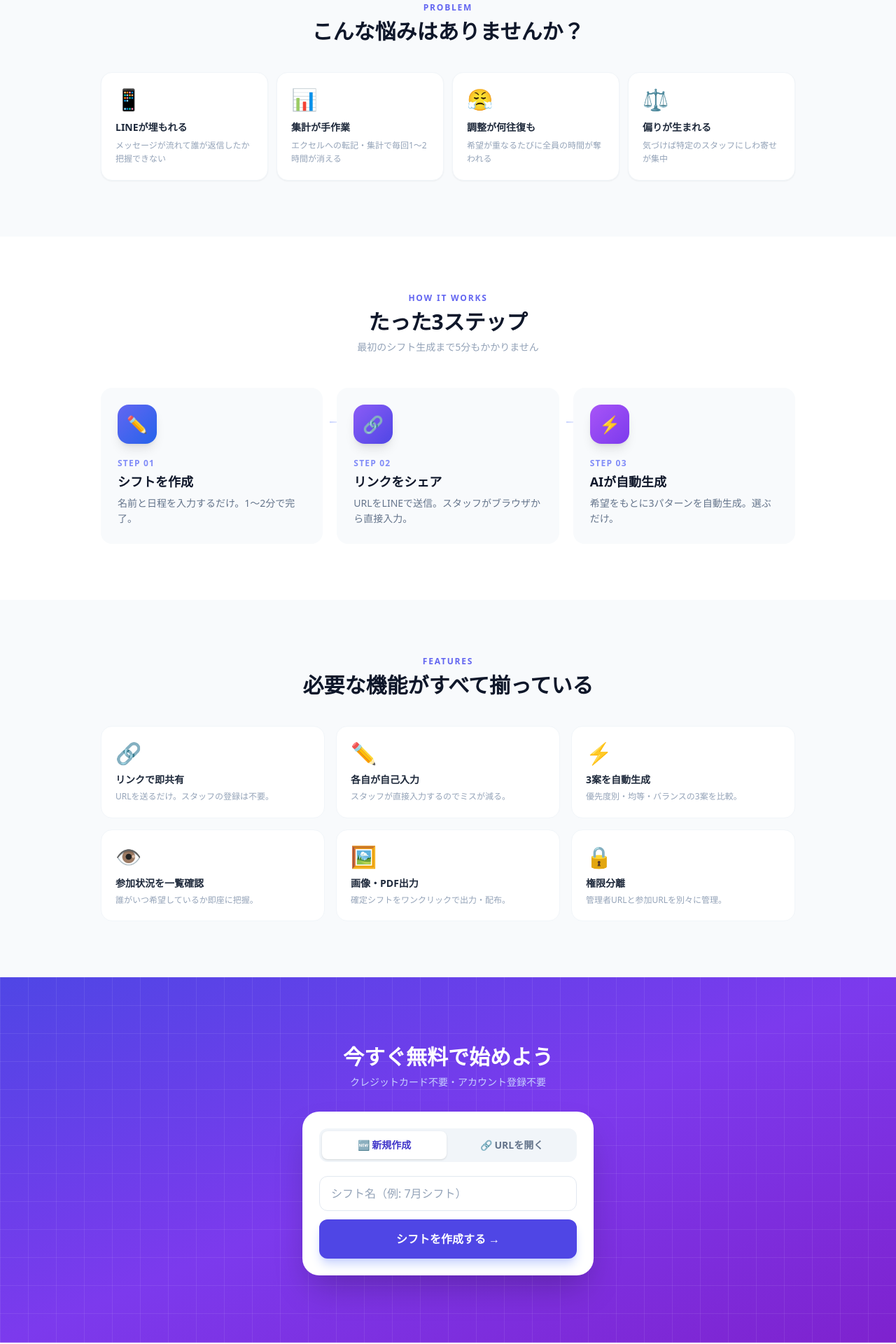
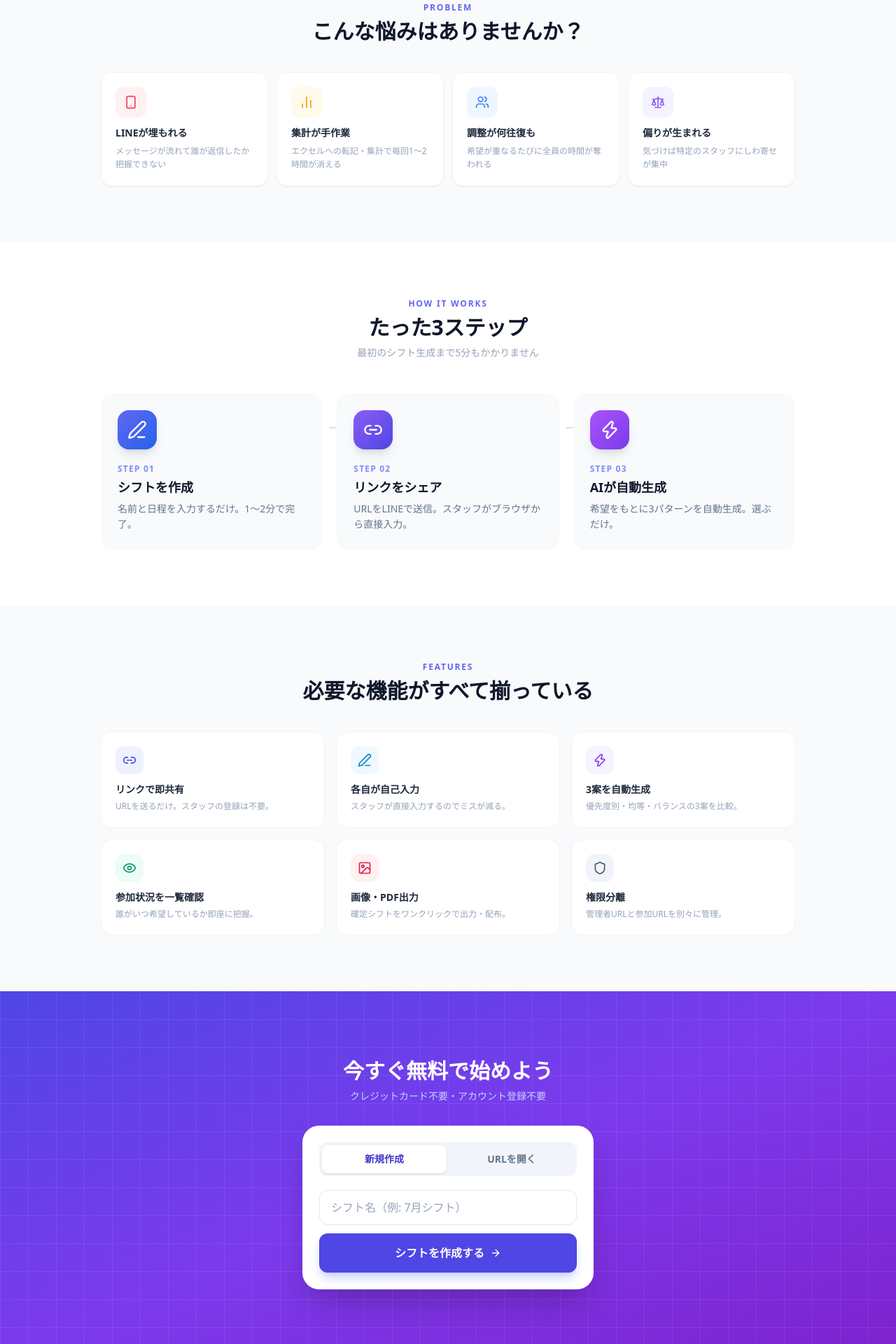
Before and after one commit to astro-root/ShiftLink, a Next.js app: page / in a window 1280 px wide. Shown: the part 820-2740 px from the top of the page at 70% size. Built offline with nearby package versions, Linux system fonts and the light colour scheme.

Commit message:
feat: 絵文字アイコンをlucide-react SVGに置き換え

```diff
--- a/src/app/page.tsx
+++ b/src/app/page.tsx
@@ -1,32 +1,39 @@
 'use client';
 import { useState, useRef } from 'react';
 import { useRouter } from 'next/navigation';
+import {
+  Calendar, Smartphone, BarChart2, Users, Scale,
+  Link2, PenLine, Zap, Eye, ImageIcon, Shield,
+  ChevronDown, Send, CheckCircle2, ArrowRight,
+  Settings, ClipboardList, Share2,
+} from 'lucide-react';
 
 type Tab = 'create' | 'open';
+type LucideIcon = React.ComponentType<{ className?: string }>;
+interface ProblemItem { Icon: LucideIcon; color: string; title: string; desc: string }
+interface StepItem    { Icon: LucideIcon; color: string; title: string; desc: string }
+interface FeatureItem { Icon: LucideIcon; color: string; title: string; desc: string }
 
-const PROBLEMS = [
-  { icon: '📱', title: 'LINEが埋もれる',   desc: 'メッセージが流れて誰が返信したか把握できない' },
-  { icon: '📊', title: '集計が手作業',      desc: 'エクセルへの転記・集計で毎回1〜2時間が消える' },
-  { icon: '😤', title: '調整が何往復も',    desc: '希望が重なるたびに全員の時間が奪われる' },
-  { icon: '⚖️', title: '偏りが生まれる',   desc: '気づけば特定のスタッフにしわ寄せが集中' },
+const PROBLEMS: ProblemItem[] = [
+  { Icon: Smartphone, color: 'text-rose-500 bg-rose-50',    title: 'LINEが埋もれる',  desc: 'メッセージが流れて誰が返信したか把握できない' },
+  { Icon: BarChart2,  color: 'text-amber-500 bg-amber-50',  title: '集計が手作業',    desc: 'エクセルへの転記・集計で毎回1〜2時間が消える' },
+  { Icon: Users,      color: 'text-blue-500 bg-blue-50',    title: '調整が何往復も',  desc: '希望が重なるたびに全員の時間が奪われる' },
+  { Icon: Scale,      color: 'text-violet-500 bg-violet-50', title: '偏りが生まれる', desc: '気づけば特定のスタッフにしわ寄せが集中' },
 ];
 
-const STEPS = [
-  { icon: '✏️', color: 'from-indigo-500 to-blue-600',
-    title: 'シフトを作成', desc: '名前と日程を入力するだけ。1〜2分で完了。' },
-  { icon: '🔗', color: 'from-violet-500 to-indigo-600',
-    title: 'リンクをシェア', desc: 'URLをLINEで送信。スタッフがブラウザから直接入力。' },
-  { icon: '⚡', color: 'from-purple-500 to-violet-600',
-    title: 'AIが自動生成', desc: '希望をもとに3パターンを自動生成。選ぶだけ。' },
+const STEPS: StepItem[] = [
+  { Icon: PenLine, color: 'from-indigo-500 to-blue-600',   title: 'シフトを作成',  desc: '名前と日程を入力するだけ。1〜2分で完了。' },
+  { Icon: Link2,   color: 'from-violet-500 to-indigo-600', title: 'リンクをシェア', desc: 'URLをLINEで送信。スタッフがブラウザから直接入力。' },
+  { Icon: Zap,     color: 'from-purple-500 to-violet-600', title: 'AIが自動生成',  desc: '希望をもとに3パターンを自動生成。選ぶだけ。' },
 ];
 
-const FEATURES = [
-  { icon: '🔗', title: 'リンクで即共有',     desc: 'URLを送るだけ。スタッフの登録は不要。' },
-  { icon: '✏️', title: '各自が自己入力',     desc: 'スタッフが直接入力するのでミスが減る。' },
-  { icon: '⚡', title: '3案を自動生成',       desc: '優先度別・均等・バランスの3案を比較。' },
-  { icon: '👁️', title: '参加状況を一覧確認', desc: '誰がいつ希望しているか即座に把握。' },
-  { icon: '🖼️', title: '画像・PDF出力',     desc: '確定シフトをワンクリックで出力・配布。' },
-  { icon: '🔒', title: '権限分離',            desc: '管理者URLと参加URLを別々に管理。' },
+const FEATURES: FeatureItem[] = [
+  { Icon: Link2,      color: 'text-indigo-600 bg-indigo-50',   title: 'リンクで即共有',     desc: 'URLを送るだけ。スタッフの登録は不要。' },
+  { Icon: PenLine,    color: 'text-sky-600 bg-sky-50',         title: '各自が自己入力',     desc: 'スタッフが直接入力するのでミスが減る。' },
+  { Icon: Zap,        color: 'text-violet-600 bg-violet-50',   title: '3案を自動生成',      desc: '優先度別・均等・バランスの3案を比較。' },
+  { Icon: Eye,        color: 'text-emerald-600 bg-emerald-50', title: '参加状況を一覧確認', desc: '誰がいつ希望しているか即座に把握。' },
+  { Icon: ImageIcon,  color: 'text-rose-600 bg-rose-50',       title: '画像・PDF出力',      desc: '確定シフトをワンクリックで出力・配布。' },
+  { Icon: Shield,     color: 'text-slate-600 bg-slate-100',    title: '権限分離',           desc: '管理者URLと参加URLを別々に管理。' },
 ];
 
 const FAQS = [
@@ -48,12 +55,10 @@ function FaqItem({ q, a }: { q: string; a: string }) {
   const [open, setOpen] = useState(false);
   return (
     <div className="border-b border-slate-100 last:border-0">
-      <button
-        onClick={() => setOpen(o => !o)}
-        className="w-full text-left flex items-center justify-between gap-4 py-5 px-1 min-h-[56px]"
-      >
+      <button onClick={() => setOpen(o => !o)}
+        className="w-full text-left flex items-center justify-between gap-4 py-5 px-1 min-h-[56px]">
         <span className="font-bold text-slate-800 text-sm sm:text-base leading-snug">{q}</span>
-        <span className={`text-indigo-500 text-2xl leading-none shrink-0 transition-transform duration-200 ${open ? 'rotate-45' : ''}`}>+</span>
+        <ChevronDown className={`w-5 h-5 text-indigo-400 shrink-0 transition-transform duration-200 ${open ? 'rotate-180' : ''}`} />
       </button>
       {open && (
         <div className="pb-5 px-1">
@@ -89,7 +94,7 @@ function ContactForm() {
 
   if (sent) return (
     <div className="bg-emerald-50 border border-emerald-100 rounded-2xl p-8 text-center">
-      <div className="text-4xl mb-3">✅</div>
+      <CheckCircle2 className="w-12 h-12 text-emerald-500 mx-auto mb-3" />
       <h3 className="font-black text-emerald-800 text-lg mb-1">送信しました</h3>
       <p className="text-emerald-600 text-sm">お問い合わせありがとうございます。内容を確認の上、ご返信します。</p>
     </div>
@@ -108,14 +113,14 @@ function ContactForm() {
       <div>
         <label className="block text-xs font-bold text-slate-600 mb-1.5">お問い合わせ内容 <span className="text-red-500">*</span></label>
         <textarea value={message} onChange={e => setMessage(e.target.value)}
-          placeholder="ご質問・ご要望・バグ報告などをご記入ください"
-          rows={4}
+          placeholder="ご質問・ご要望・バグ報告などをご記入ください" rows={4}
           className="w-full border border-slate-200 rounded-xl px-4 py-3 focus:outline-none focus:ring-2 focus:ring-indigo-500 focus:border-transparent text-slate-800 placeholder:text-slate-400 bg-white transition resize-none text-sm" />
       </div>
       {err && <p className="text-red-500 text-sm">{err}</p>}
       <button onClick={submit} disabled={sending || !email.trim() || !message.trim()}
-        className="w-full bg-indigo-600 hover:bg-indigo-500 active:bg-indigo-700 text-white font-black py-4 rounded-xl text-sm transition-all disabled:opacity-60">
-        {sending ? '送信中…' : '送信する →'}
+        className="w-full bg-indigo-600 hover:bg-indigo-500 active:bg-indigo-700 text-white font-black py-4 rounded-xl text-sm transition-all disabled:opacity-60 flex items-center justify-center gap-2">
+        <Send className="w-4 h-4" />
+        {sending ? '送信中…' : '送信する'}
       </button>
     </div>
   );
@@ -124,11 +129,11 @@ function ContactForm() {
 export default function Home() {
   const router = useRouter();
   const createRef = useRef<HTMLDivElement>(null);
-  const [title, setTitle]     = useState('');
-  const [token, setToken]     = useState('');
+  const [title, setTitle]       = useState('');
+  const [token, setToken]       = useState('');
   const [creating, setCreating] = useState(false);
-  const [err, setErr]         = useState('');
-  const [openTab, setOpenTab] = useState<Tab>('create');
+  const [err, setErr]           = useState('');
+  const [openTab, setOpenTab]   = useState<Tab>('create');
 
   const scrollToCreate = () =>
     createRef.current?.scrollIntoView({ behavior: 'smooth', block: 'center' });
@@ -155,11 +160,11 @@ export default function Home() {
   return (
     <div className="min-h-screen bg-white text-slate-900">
 
-      {/* ── Navbar ────────────────────────────────────── */}
+      {/* ── Navbar ── */}
       <nav className="fixed top-0 inset-x-0 z-50 bg-[#070714]/85 backdrop-blur-md border-b border-white/5">
         <div className="max-w-5xl mx-auto px-4 h-14 flex items-center justify-between">
           <div className="flex items-center gap-2">
-            <span className="text-xl">📅</span>
+            <Calendar className="w-5 h-5 text-indigo-400" />
             <span className="font-black text-white tracking-tight text-lg">ShiftLink</span>
           </div>
           <button onClick={scrollToCreate}
@@ -169,23 +174,19 @@ export default function Home() {
         </div>
       </nav>
 
-      {/* ── Hero ──────────────────────────────────────── */}
+      {/* ── Hero ── */}
       <section className="relative bg-[#070714] pt-28 pb-24 sm:pt-36 sm:pb-32 overflow-hidden">
-        {/* Shift-grid texture */}
         <div className="absolute inset-0 pointer-events-none" style={{
           backgroundImage: 'linear-gradient(rgba(129,140,248,0.12) 1px, transparent 1px), linear-gradient(90deg, rgba(129,140,248,0.12) 1px, transparent 1px)',
           backgroundSize: '52px 52px',
         }}/>
-        {/* Glow */}
         <div className="absolute top-0 left-1/2 -translate-x-1/2 w-[700px] h-[500px] bg-indigo-600/10 rounded-full blur-3xl pointer-events-none"/>
         <div className="absolute bottom-0 right-0 w-96 h-96 bg-violet-700/10 rounded-full blur-3xl pointer-events-none"/>
-
         <div className="relative z-10 max-w-3xl mx-auto px-4 text-center">
           <div className="inline-flex items-center gap-2 bg-indigo-500/15 border border-indigo-400/20 rounded-full px-4 py-1.5 text-xs font-semibold text-indigo-300 mb-8 tracking-wide">
             <span className="w-1.5 h-1.5 bg-emerald-400 rounded-full animate-pulse"/>
             完全無料 · アカウント不要 · 登録ゼロ
           </div>
-
           <h1 className="font-black text-white leading-[1.05] tracking-tighter mb-6"
             style={{fontSize: 'clamp(2.6rem, 9vw, 5.2rem)'}}>
             シフト作成を、<br/>
@@ -193,23 +194,20 @@ export default function Home() {
               もっとかんたんに。
             </span>
           </h1>
-
           <p className="text-slate-400 text-base sm:text-lg leading-relaxed max-w-xl mx-auto mb-10">
             リンクをシェアするだけで希望が集まり、<br className="hidden sm:block"/>
             AIが最適なシフトを自動で3パターン生成します。
           </p>
-
           <div className="flex flex-col sm:flex-row justify-center gap-3 mb-10">
             <button onClick={scrollToCreate}
               className="inline-flex items-center justify-center gap-2 bg-indigo-600 hover:bg-indigo-500 active:bg-indigo-700 text-white font-black px-8 py-4 rounded-2xl text-base transition-all shadow-xl shadow-indigo-900/60">
-              無料でシフトを作る →
+              無料でシフトを作る <ArrowRight className="w-4 h-4" />
             </button>
             <a href="#how"
               className="inline-flex items-center justify-center gap-2 border border-white/10 hover:bg-white/5 text-slate-300 font-semibold px-8 py-4 rounded-2xl text-base transition">
-              使い方を見る ↓
+              使い方を見る <ChevronDown className="w-4 h-4" />
             </a>
           </div>
-
           <div className="flex flex-wrap justify-center gap-x-6 gap-y-1.5 text-xs text-slate-600">
             {['✓ 登録不要', '✓ カード不要', '✓ スマホ対応', '✓ 即日利用可能'].map(t => (
               <span key={t}>{t}</span>
@@ -218,18 +216,19 @@ export default function Home() {
         </div>
       </section>
 
-      {/* ── Problems ──────────────────────────────────── */}
+      {/* ── Problems ── */}
       <section className="py-16 sm:py-20 bg-slate-50">
         <div className="max-w-5xl mx-auto px-4">
           <div className="text-center mb-10">
             <p className="text-xs font-black text-indigo-500 uppercase tracking-[0.15em] mb-2">PROBLEM</p>
             <h2 className="text-2xl sm:text-3xl font-black text-slate-900">こんな悩みはありませんか？</h2>
           </div>
-          {/* Horizontal scroll on mobile, grid on sm+ */}
           <div className="flex overflow-x-auto gap-3 pb-3 -mx-4 px-4 sm:mx-0 sm:px-0 sm:overflow-visible sm:pb-0 sm:grid sm:grid-cols-2 lg:grid-cols-4 snap-x snap-mandatory">
             {PROBLEMS.map((p, i) => (
               <div key={i} className="bg-white rounded-2xl p-5 border border-slate-100 shadow-sm shrink-0 w-[72vw] sm:w-auto snap-start">
-                <div className="text-3xl mb-3">{p.icon}</div>
+                <div className={`w-11 h-11 rounded-xl ${p.color} flex items-center justify-center mb-3`}>
+                  <p.Icon className="w-5 h-5" />
+                </div>
                 <h3 className="font-black text-slate-800 text-sm mb-1.5">{p.title}</h3>
                 <p className="text-xs text-slate-400 leading-relaxed">{p.desc}</p>
               </div>
@@ -238,7 +237,7 @@ export default function Home() {
         </div>
       </section>
 
-      {/* ── How it works ──────────────────────────────── */}
+      {/* ── How it works ── */}
       <section id="how" className="py-16 sm:py-20 bg-white">
         <div className="max-w-5xl mx-auto px-4">
           <div className="text-center mb-12">
@@ -252,8 +251,8 @@ export default function Home() {
                 {i < STEPS.length - 1 && (
                   <div className="hidden sm:block absolute top-12 left-[calc(100%+10px)] w-5 h-0.5 bg-gradient-to-r from-indigo-200 to-transparent"/>
                 )}
-                <div className={`w-14 h-14 shrink-0 rounded-2xl bg-gradient-to-br ${step.color} flex items-center justify-center text-2xl shadow-lg sm:mb-5`}>
-                  {step.icon}
+                <div className={`w-14 h-14 shrink-0 rounded-2xl bg-gradient-to-br ${step.color} flex items-center justify-center shadow-lg sm:mb-5`}>
+                  <step.Icon className="w-7 h-7 text-white" />
                 </div>
                 <div>
                   <p className="text-xs font-black text-indigo-400 tracking-widest mb-1">STEP 0{i + 1}</p>
@@ -266,7 +265,7 @@ export default function Home() {
         </div>
       </section>
 
-      {/* ── Features ──────────────────────────────────── */}
+      {/* ── Features ── */}
       <section className="py-16 sm:py-20 bg-slate-50">
         <div className="max-w-5xl mx-auto px-4">
           <div className="text-center mb-10">
@@ -276,7 +275,9 @@ export default function Home() {
           <div className="grid grid-cols-2 sm:grid-cols-3 gap-3 sm:gap-4">
             {FEATURES.map((f, i) => (
               <div key={i} className="bg-white rounded-2xl p-4 sm:p-5 border border-slate-100 hover:border-indigo-200 hover:shadow-md hover:shadow-indigo-50/80 transition-all duration-200">
-                <div className="text-2xl sm:text-3xl mb-2.5">{f.icon}</div>
+                <div className={`w-10 h-10 rounded-xl ${f.color} flex items-center justify-center mb-3`}>
+                  <f.Icon className="w-5 h-5" />
+                </div>
                 <h3 className="font-black text-slate-800 text-xs sm:text-sm mb-1">{f.title}</h3>
                 <p className="text-xs text-slate-400 leading-relaxed">{f.desc}</p>
               </div>
@@ -285,7 +286,7 @@ export default function Home() {
         </div>
       </section>
 
-      {/* ── CTA ───────────────────────────────────────── */}
+      {/* ── CTA ── */}
       <section className="py-16 sm:py-24 bg-gradient-to-br from-indigo-600 via-violet-600 to-purple-700 relative overflow-hidden">
         <div className="absolute inset-0 pointer-events-none" style={{
           backgroundImage: 'linear-gradient(rgba(255,255,255,0.08) 1px, transparent 1px), linear-gradient(90deg, rgba(255,255,255,0.08) 1px, transparent 1px)',
@@ -296,17 +297,15 @@ export default function Home() {
             <h2 className="text-2xl sm:text-3xl font-black text-white mb-2">今すぐ無料で始めよう</h2>
             <p className="text-indigo-200 text-sm">クレジットカード不要・アカウント登録不要</p>
           </div>
-
           <div ref={createRef} className="bg-white rounded-2xl sm:rounded-3xl p-5 sm:p-6 shadow-2xl">
             <div className="flex gap-1 mb-5 bg-slate-100 rounded-xl p-1">
               {(['create', 'open'] as const).map(tab => (
                 <button key={tab} onClick={() => setOpenTab(tab)}
                   className={`flex-1 py-2.5 text-sm font-bold rounded-lg transition-all ${openTab === tab ? 'bg-white shadow text-indigo-700' : 'text-slate-500 hover:text-slate-700'}`}>
-                  {tab === 'create' ? '🆕 新規作成' : '🔗 URLを開く'}
+                  {tab === 'create' ? '新規作成' : 'URLを開く'}
                 </button>
               ))}
             </div>
-
             {openTab === 'create' ? (<>
               <input type="text" placeholder="シフト名（例: 7月シフト）"
                 value={title} onChange={e => setTitle(e.target.value)}
@@ -314,8 +313,8 @@ export default function Home() {
                 className="input-base mb-3 text-base" />
               {err && <p className="text-red-500 text-sm mb-3">{err}</p>}
               <button onClick={create} disabled={creating}
-                className="w-full bg-indigo-600 hover:bg-indigo-500 active:bg-indigo-700 text-white font-black py-4 rounded-xl text-base transition-all disabled:opacity-60 shadow-lg shadow-indigo-200">
-                {creating ? '作成中…' : 'シフトを作成する →'}
+                className="w-full bg-indigo-600 hover:bg-indigo-500 active:bg-indigo-700 text-white font-black py-4 rounded-xl text-base transition-all disabled:opacity-60 shadow-lg shadow-indigo-200 flex items-center justify-center gap-2">
+                {creating ? '作成中…' : (<>シフトを作成する <ArrowRight className="w-4 h-4" /></>)}
               </button>
             </>) : (<>
               <input type="text" placeholder="URLまたはトークンを貼り付け"
@@ -323,15 +322,15 @@ export default function Home() {
                 onKeyDown={e => e.key === 'Enter' && openShift()}
                 className="input-base mb-3 text-base" />
               <button onClick={openShift}
-                className="w-full bg-slate-800 hover:bg-slate-700 active:bg-slate-900 text-white font-black py-4 rounded-xl text-base transition-all">
-                シフトを開く
+                className="w-full bg-slate-800 hover:bg-slate-700 text-white font-black py-4 rounded-xl text-base transition-all flex items-center justify-center gap-2">
+                シフトを開く <ArrowRight className="w-4 h-4" />
               </button>
             </>)}
           </div>
         </div>
       </section>
 
-      {/* ── FAQ ───────────────────────────────────────── */}
+      {/* ── FAQ ── */}
       <section className="py-16 sm:py-20 bg-white">
         <div className="max-w-2xl mx-auto px-4">
           <div className="text-center mb-10">
@@ -341,13 +340,11 @@ export default function Home() {
           <div className="bg-slate-50 rounded-2xl px-5 sm:px-6">
             {FAQS.map((f, i) => <FaqItem key={i} {...f} />)}
           </div>
-          <p className="text-center text-sm text-slate-400 mt-8">
-            解決しない場合は下のフォームからお問い合わせください。
-          </p>
+          <p className="text-center text-sm text-slate-400 mt-8">解決しない場合は下のフォームからお問い合わせください。</p>
         </div>
       </section>
 
-      {/* ── Contact ─────────────────────────────────────── */}
+      {/* ── Contact ── */}
       <section className="py-16 sm:py-20 bg-slate-50">
         <div className="max-w-xl mx-auto px-4">
           <div className="text-center mb-10">
@@ -359,24 +356,22 @@ export default function Home() {
         </div>
       </section>
 
-            {/* ── Footer ────────────────────────────────────── */}
+      {/* ── Footer ── */}
       <footer className="bg-slate-950 text-slate-500 py-10">
         <div className="max-w-5xl mx-auto px-4 flex flex-col sm:flex-row items-center justify-between gap-4 text-sm">
           <div className="flex items-center gap-2">
-            <span>📅</span>
+            <Calendar className="w-4 h-4 text-indigo-400" />
             <span className="font-black text-white tracking-tight">ShiftLink</span>
           </div>
-
           <p className="text-xs">© 2026 astro-root</p>
         </div>
       </footer>
 
-      {/* ── Sticky mobile CTA ─────────────────────────── */}
-      {/* pb-[env(safe-area-inset-bottom)] for iPhone notch */}
+      {/* ── Sticky mobile CTA ── */}
       <div className="fixed bottom-0 inset-x-0 z-40 sm:hidden bg-white/90 backdrop-blur-md border-t border-slate-100 shadow-[0_-4px_24px_rgba(0,0,0,0.08)] px-4 pt-3 pb-[calc(0.75rem+env(safe-area-inset-bottom,0px))]">
         <button onClick={scrollToCreate}
-          className="w-full bg-indigo-600 hover:bg-indigo-500 active:bg-indigo-700 text-white font-black py-4 rounded-2xl text-base transition-all shadow-lg shadow-indigo-200">
-          無料でシフトを作る →
+          className="w-full bg-indigo-600 hover:bg-indigo-500 active:bg-indigo-700 text-white font-black py-4 rounded-2xl text-base transition-all shadow-lg shadow-indigo-200 flex items-center justify-center gap-2">
+          無料でシフトを作る <ArrowRight className="w-4 h-4" />
         </button>
       </div>
     </div>
--- a/src/app/shifts/[token]/tabs/Tab2Proposals.tsx
+++ b/src/app/shifts/[token]/tabs/Tab2Proposals.tsx
@@ -1,5 +1,6 @@
 'use client';
 import type { Proposal, PSlot } from '../types';
+import { RefreshCw } from 'lucide-react';
 
 interface Props {
   proposals: Proposal[];
@@ -27,7 +28,7 @@ export default function Tab2Proposals({
       <p className="text-sm text-slate-500 flex-1">参加者の希望をもとに3種類の最適案を生成します。カードをクリックして選択し、出力タブから保存できます。</p>
       <button onClick={onGenProposals} disabled={generating}
         className="btn-primary text-sm py-2.5 whitespace-nowrap shrink-0">
-        {generating ? '⏳ 生成中…' : '🔄 候補案を生成'}
+        {generating ? '生成中…' : (<><RefreshCw className="w-3.5 h-3.5" /> 候補案を生成</>)}
       </button>
     </div>
     {proposals.length === 0 ? (
```
Also changed, not shown: src/app/shifts/[token]/page.tsx (+7 -5 lines), src/app/shifts/[token]/tabs/Tab1Participants.tsx (+5 -4 lines), src/app/shifts/[token]/tabs/Tab3Share.tsx (+7 -2 lines), 1 other file (tests, documents, lock files or other folders).
